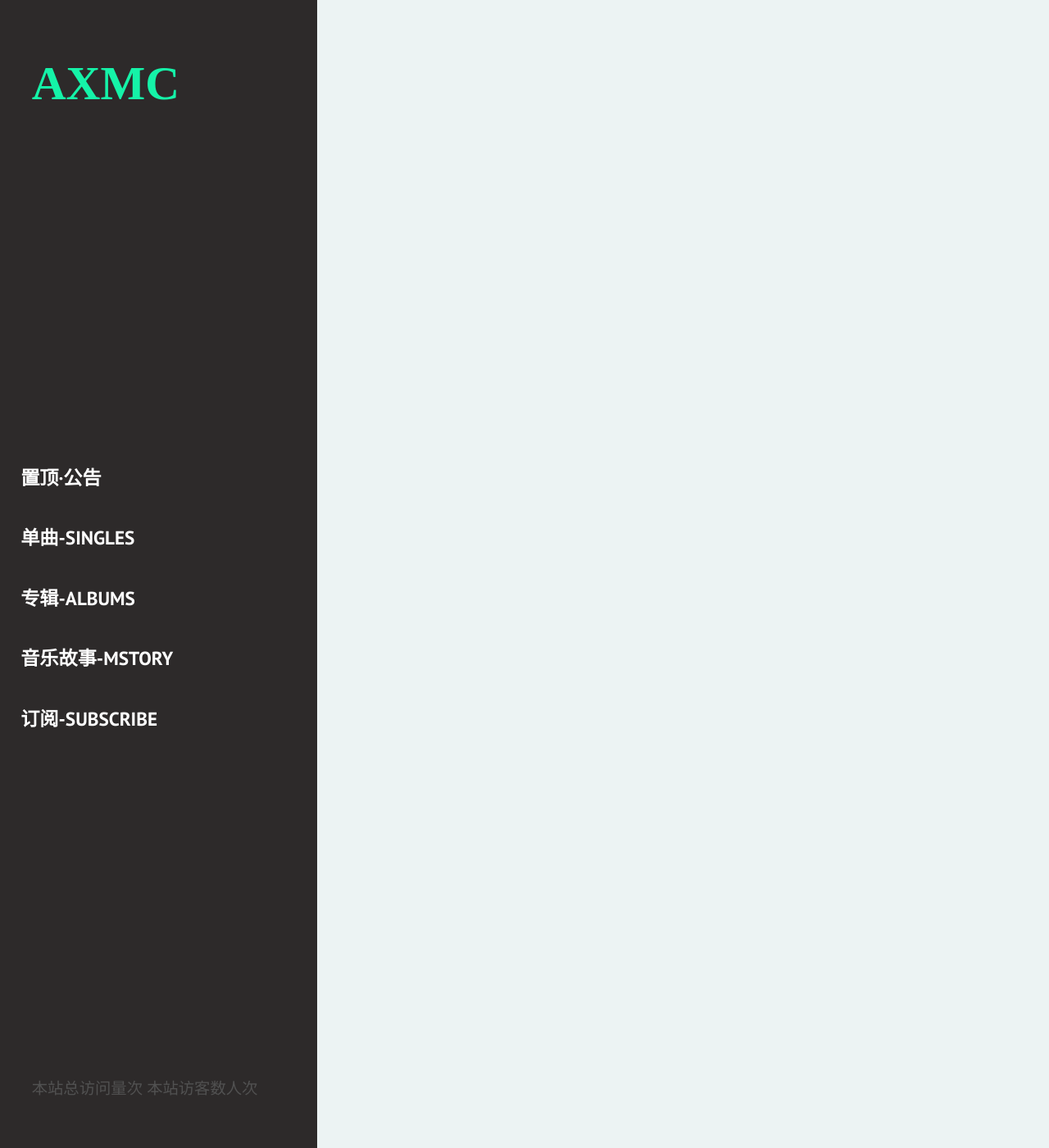
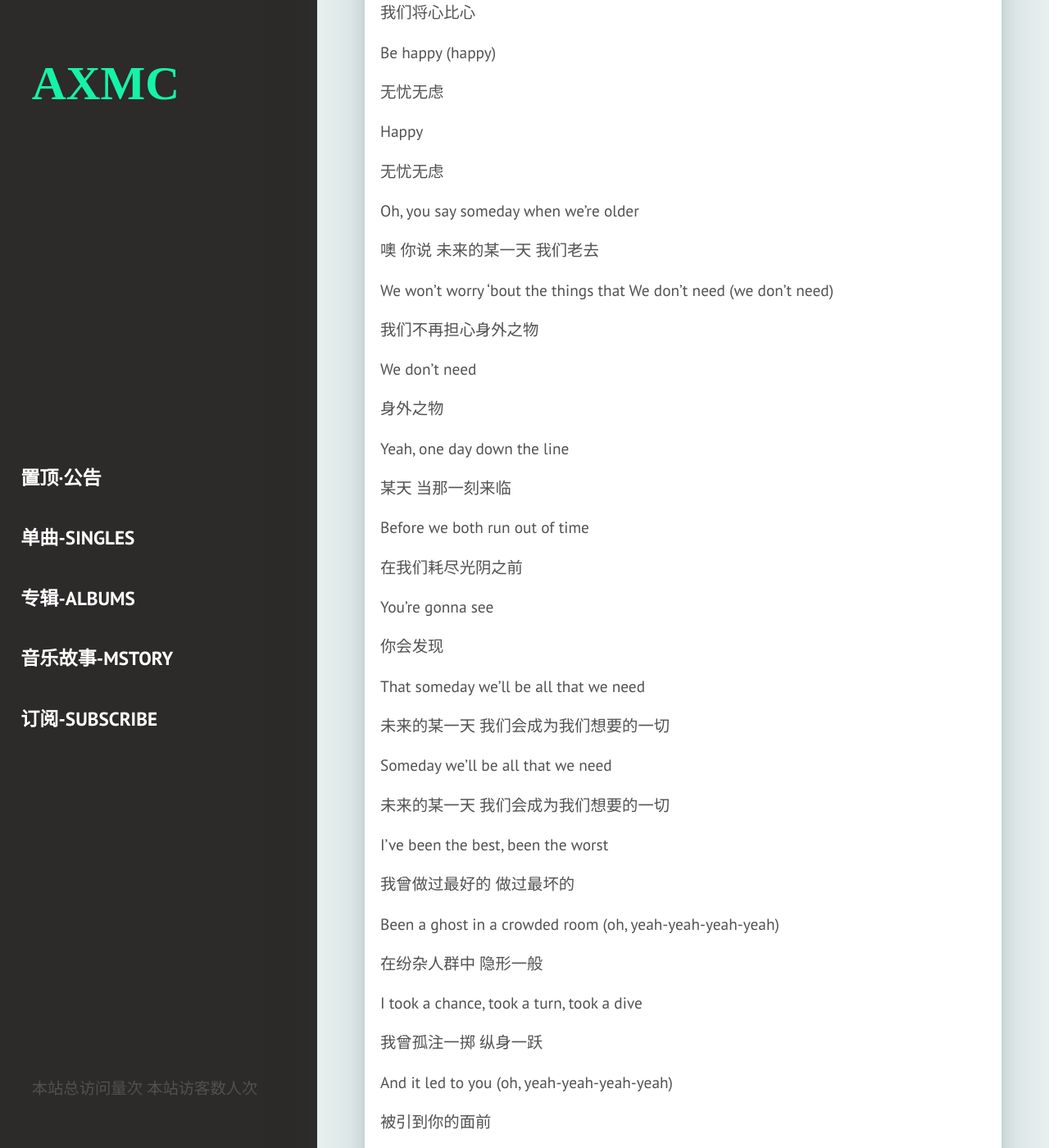
Before and after one commit to AlexJWC/AAAlexJWC.github.io, a Jekyll site: the page built from _pages/singles.html, in a window 1280 px wide and 1400 px high, scrolled down 27811 px. Shown: the whole window at 82% size. Built offline with Jekyll 4.4.1, drawn with Linux system fonts in a browser that asks for light colours; nearby versions of some CDN libraries; some web fonts are replaced; comment, search, counter and statistics services are not loaded; some of the changed text lies outside the part shown.

Commit message:
new info

```diff
--- a/_pages/singles.html
+++ b/_pages/singles.html
@@ -6,8 +6,7 @@
 这里收录了所有Alex更新的单曲翻译和赏析，
 
 目录：
-5.[Flares-The Script 2014](#ee5)
-4.[The Messenger-Linkin Park 2010](#dd4)
+4.[Someday OneRepublic 2021](#dd4)
 3.[Instant crush-Daft Punk 2013](#cc3)
 2.[Walking the Wire-Imagine Dragons 2017](#bb2)
 1.[Wrecked-Imagine Dragons 2021](#aa1)
@@ -870,3 +869,232 @@
 这首歌惊艳到我的还是它作为电子舞曲的一种 流畅的艺术感。流滑重复的曲调，嗫嚅的歌词似语非语，除去歌词或人声，它仍然是一件艺术品。
 
 歌曲名为"Instant Crush"，但歌曲反复阐述的感情再也不是一见钟情了，更是对过去感情的一种玩味和思念，以及对初相爱的那种感觉的怀念。
+
+
+## <a name="dd4"></a> Someday OneRepublic 2021
+
+![alt jpg](..\assets\img\human.jpg)
+
+OneRepublic的新专辑《Human》于2021.6.27中国时间凌晨发布。解析主打曲Someday。
+
+MV on Youtube:
+
+<iframe width="560" height="315" src="https://www.youtube.com/embed/vNfgVjZF8_4" title="YouTube video player" frameborder="0" allow="accelerometer; autoplay; clipboard-write; encrypted-media; gyroscope; picture-in-picture" allowfullscreen></iframe>
+
+MV on Bilibili:
+
+<iframe width="560" height="315" src="//player.bilibili.com/player.html?aid=590160235&bvid=BV1sq4y1U7QP&cid=398281280&page=1" scrolling="no" border="0" frameborder="no" framespacing="0" allowfullscreen="true"> </iframe>
+
+歌词翻译：
+
+[跳至赏析](#sx2)
+
+(Translated By Alex 2021.9.5)
+
+Somedays I'm treading the water and feel like it's getting deep
+
+一些日子 我涉入水中 感觉越陷越深
+
+Some nights I drown in the wade of the things that I think I need
+
+一些夜晚 我淹没在渴望的海洋里 无法呼吸
+
+Sometimes I feel incomplete, yeah
+
+一些时候 我感觉自己 残缺不全
+
+But you always say to me, say to me
+
+但你时常告诉我 告诉我
+
+Oh, you say someday when we're older
+
+你说 当未来的某一天 我们老去
+
+We'll be shinin' like we're gold, yeah
+
+我们会像金子一样闪耀
+
+Won't we? (Won't we?)
+
+不是吗？
+
+Won't we? (Won't we?)
+
+不是吗？
+
+Yeah, someday when we're older
+
+未来的某一天 我们老去
+
+I'll be yours, and you'll be mine
+
+我们将心比心
+
+Be happy (happy)
+
+无忧无虑
+
+Happy
+
+无忧无虑
+
+Oh, you say someday when we're older
+
+噢 你说 未来的某一天 我们老去
+
+We won't worry 'bout the things that We don't need (we don't need)
+
+我们不再担心身外之物
+
+We don't need
+
+身外之物
+
+Yeah, one day down the line
+
+某天 当那一刻来临
+
+Before we both run out of time
+
+在我们耗尽光阴之前
+
+You're gonna see
+
+你会发现
+
+That someday we'll be all that we need
+
+未来的某一天 我们会成为我们想要的一切
+
+Someday we'll be all that we need
+
+未来的某一天 我们会成为我们想要的一切
+
+I've been the best, been the worst
+
+我曾做过最好的 做过最坏的
+
+Been a ghost in a crowded room (oh, yeah-yeah-yeah-yeah)
+
+在纷杂人群中 隐形一般
+
+I took a chance, took a turn, took a dive
+
+我曾孤注一掷 纵身一跃
+
+And it led to you (oh, yeah-yeah-yeah-yeah)
+
+被引到你的面前
+
+So many times that I wish we could be anywhere but here
+
+好多次曾渴望我们在别处相遇
+
+So many times that I wish I could see what you see so clear, so clear
+
+好多次 希望我能够看清 你所看清的
+
+Oh, you say someday when we're older
+
+你说 当未来的某一天 我们老去
+
+We'll be shinin' like we're gold, yeah
+
+我们会像金子一样闪耀
+
+Won't we? (Won't we?)
+
+不是吗？
+
+Won't we? (Won't we?)
+
+不是吗？
+
+Yeah, someday when we're older
+
+未来的某一天 我们老去
+
+I'll be yours, and you'll be mine
+
+我们将心比心
+
+Be happy (happy)
+
+无忧无虑
+
+Happy
+
+无忧无虑
+
+Oh, you say someday when we're older
+
+噢 你说 未来的某一天 我们老去
+
+We won't worry 'bout the things that We don't need (we don't need)
+
+我们不再担心身外之物
+
+We don't need
+
+身外之物
+
+Yeah, one day down the line
+
+某天 当那一刻来临
+
+Before we both run out of time
+
+在我们耗尽光阴之前
+
+You're gonna see
+
+你会发现
+
+That someday we'll be all that we need
+
+未来的某一天 我们会成为我们想要的一切
+
+Someday we'll be all that we need
+
+未来的某一天 我们会成为我们想要的一切
+
+Oh, you say someday when we're older
+
+你说 当未来的某一天 我们老去
+
+We'll be shinin' like we're gold, yeah
+
+我们会像金子一样闪耀
+
+Won't we?
+
+不是吗？
+
+Won't we?
+
+不是吗？
+
+Mmh, someday down the line
+
+某天 当那一刻来临
+
+Before we both run out of time
+
+在我们耗尽光阴之前
+
+You're gonna see
+
+你会发现
+
+That someday we'll be all that we need
+
+未来的某一天 我们会成为我们想要的一切
+
+### <a name="sx2"></a> 歌曲赏析
+
+不论是前奏吉他，还是副歌键盘，全曲洋溢着温馨欢乐的氛围，冀希着未来的美好。
+
+当一个人渐渐老去，也历经了人生百态，往往能看淡一切，不再为身不由己的事物烦恼。
+
+"Someday We'll be al that we need."
```
Also changed, not shown: assets/img/ahfod.jpg (added), assets/img/human.jpg (added), assets/img/upandup.jpg (added).
